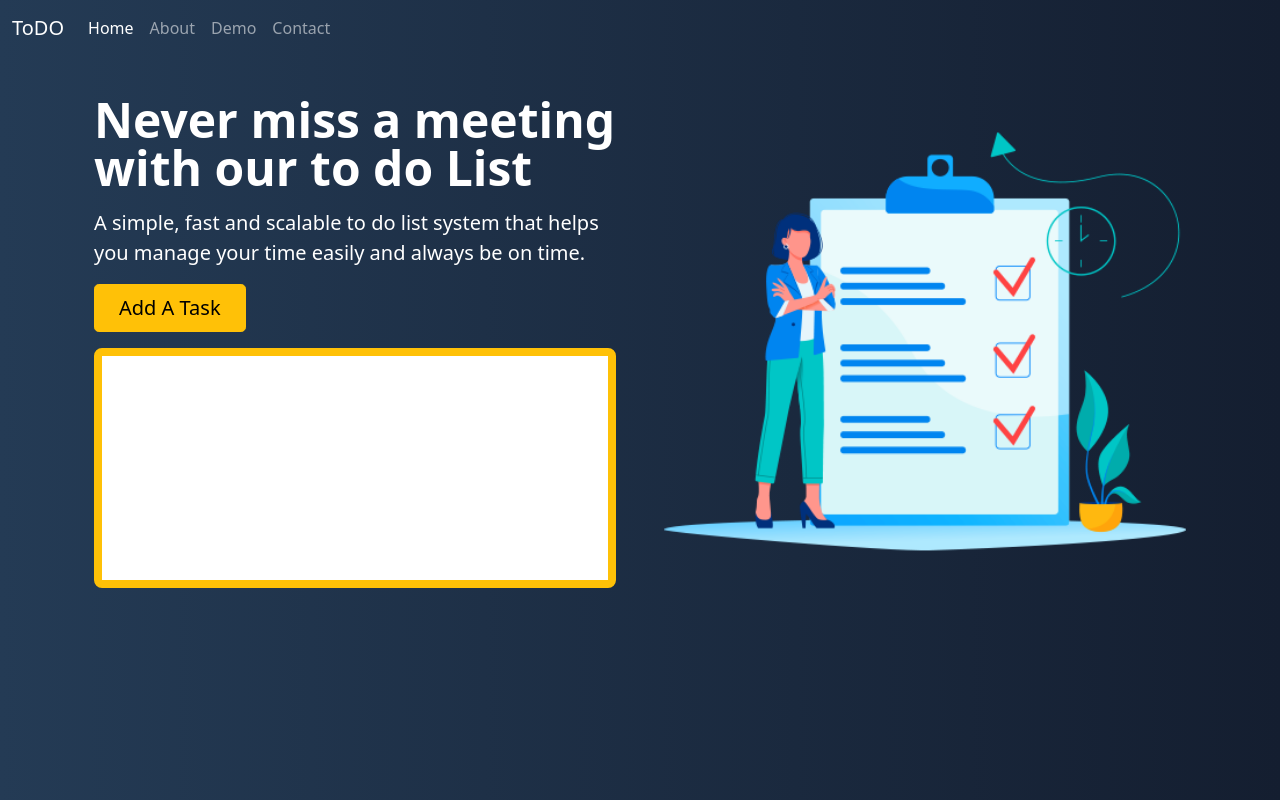
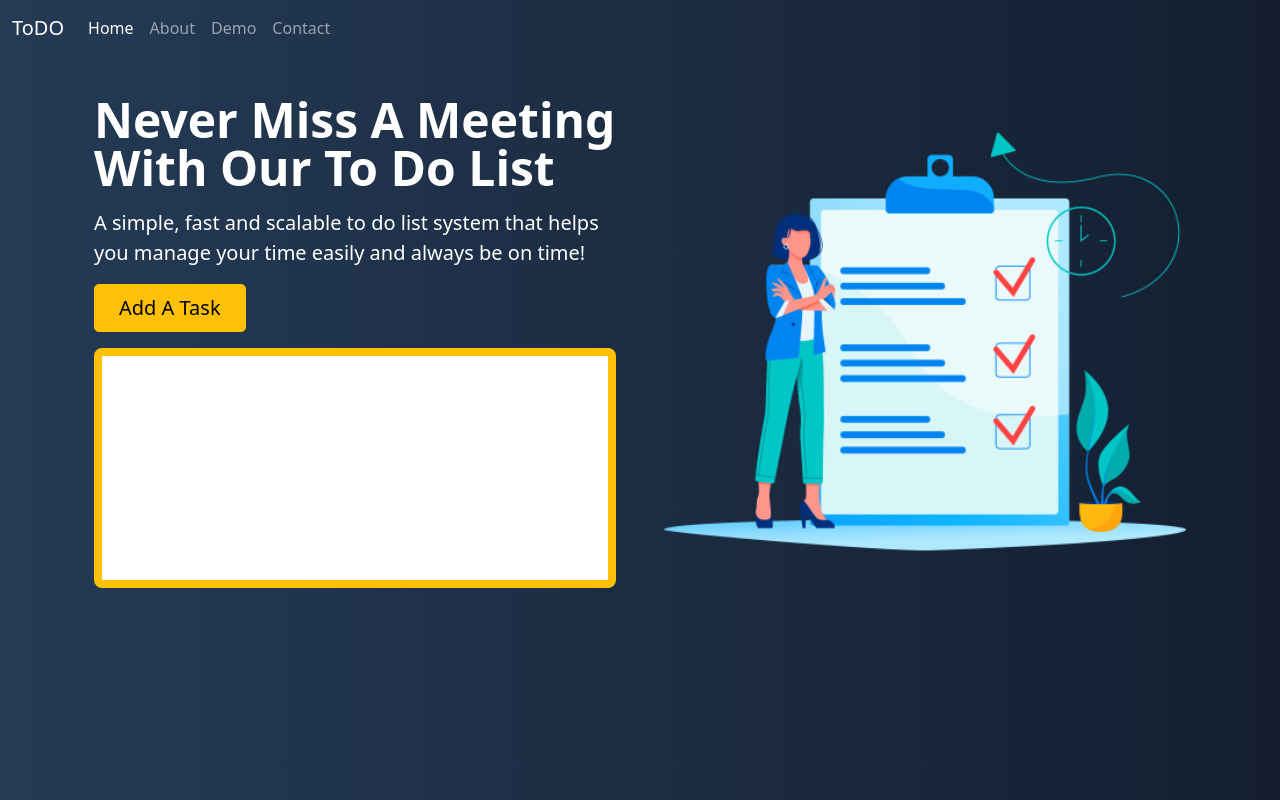
Before and after one commit to nddarnell/FirstProject, a plain HTML site: page index.html in a window 1280 px wide. Drawn offline with nearby package versions, Linux system fonts and the light colour scheme.

Commit message:
Fixed typos

```diff
--- a/index.html
+++ b/index.html
@@ -2,7 +2,7 @@
 <html lang="en">
 
 <head>
-    <title>First Project</title>
+    <title>First Project v2</title>
     <!-- Required meta tags -->
     <meta charset="utf-8">
     <meta name="viewport" content="width=device-width, initial-scale=1, shrink-to-fit=no">
@@ -67,9 +67,9 @@
                         loading="lazy">
                 </div>
                 <div class="col-lg-6">
-                    <h1 class="display-5 fw-bold lh-1 mb-3">Never miss a meeting with our to do List</h1>
+                    <h1 class="display-5 fw-bold lh-1 mb-3">Never Miss A Meeting With Our To Do List</h1>
                     <p class="lead">A simple, fast and scalable to do list system that helps you manage your time easily
-                        and always be on time.
+                        and always be on time!
                     </p>
                     <div class="d-grid gap-2 d-md-flex justify-content-md-start">
                         <button type="button" onclick="addTask()" class="btn btn-warning btn-lg px-4 me-md-2">Add A Task</button>
```
